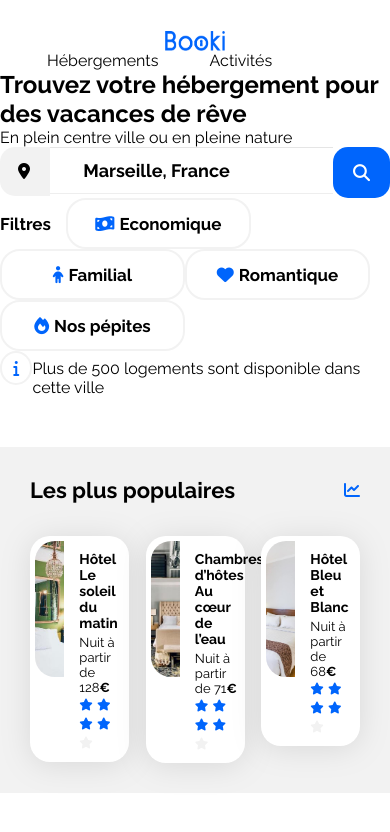
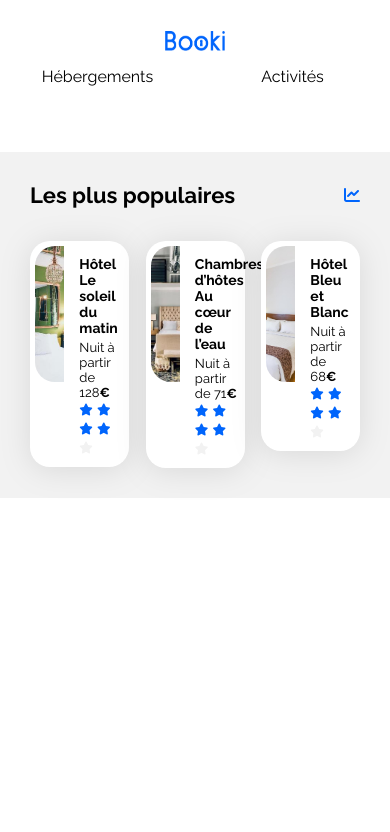
Before and after one commit to Popo30240/P3, a plain HTML site: page index.html in a window 390 px wide. Drawn offline with Linux system fonts and the light colour scheme.

Commit message:
V 1.13 Header et son responsive opérationnel

```diff
--- a/css/styleDesktop.css
+++ b/css/styleDesktop.css
@@ -41,7 +41,7 @@ body {
 header {
     display: flex;
     justify-content: space-between;
-    /* height: 79px; */
+    width: 100%;
 }
 
 .logo {
@@ -54,27 +54,18 @@ header {
     width: 60px;
     padding-top: 15px;
 }
-/* on rend flexible le bloque  */
-nav {
-    display: flex;
-    align-items: center;
-}
 
 .linkBox li {
-    /* display:flex; */
+    display:flex;
     list-style: none;
 }
 
 .linkBox a {
+    display:flex;
     margin-left: 47px;
     padding: 16px 0;
 }
-/* on mets en place un margin left pour séparer les 2 liens */
-/* nav a {
-    margin-left: 47px;
-    align-items: center;
-    flex: 1;
-} */
+
 /* au survole du pointeur le texte devient bleu et une barre apparait */
 nav a:hover {
     color: var(--blue);
@@ -116,6 +107,7 @@ input {
     /* border-color: var(--grey); */
     border-width: 1px;
     text-align: center;
+    padding: 1px 2px 1px 2px;
 }
 
 .research-btn .rechercher {
@@ -126,7 +118,7 @@ input {
     color: var(--white);
     border-radius: 0 15px 15px 0;
     height: 49px;
-    /* padding: 0px 20px 0px 20px; */
+    padding: 0px 20px 0px 20px;
     border: 0px;
 }
 
--- a/css/stylePhone.css
+++ b/css/stylePhone.css
@@ -11,10 +11,15 @@
         display: flex;
         justify-content: center;
     }
-    nav a {
-        padding: 0 15px;
+    .linkBox li {
+
     }
-    nav a:hover {
+    header .linkBox a {
+        margin: 0;
+        flex:1;
+        justify-content: center;
+    }
+    .linkBox a:hover {
         border-top: 2px solid var(--blue) opacity 0;
         border-bottom: 2px solid var(--blue);
     }
--- a/index.html
+++ b/index.html
@@ -38,12 +38,11 @@
         </header>
         <main>
             <section class="research">
-                <div>
+                <!-- <div>
                     <h1>Trouvez votre hébergement pour des vacances de rêve</h1>
                     <p>En plein centre ville ou en pleine nature</p>
                 </div>
                 <div class="research-bar">
-                  <!--barre de recherche-->
                   <div class="left-button directionRow">
                     <div class="map-logo">
                       <i class="fas fa-map-marker-alt"></i>
@@ -64,7 +63,6 @@
                 </div>
 
                 <div class="buttons">
-                    <!--Filtres de recherche-->
                     <div class="content-box directionRowAndBaseline">
                     <p>Filtres</p>
                       <button class="bigButton economique">
@@ -87,12 +85,11 @@
                 </div>
 
                 <div class="name-bar directionRowAndBaseline">
-                    <!--nb de logement dispo-->
                     <div class="logo-info">
                         <i class="fa-solid fa-info"></i>
                     </div>
                     <p>Plus de 500 logements sont disponible dans cette ville</p>
-                </div>
+                </div> -->
 
               </section>
             <!-- on englobe la partie hébergement pour la destination de notre lien hypertexte "Hébergements" -->
```
